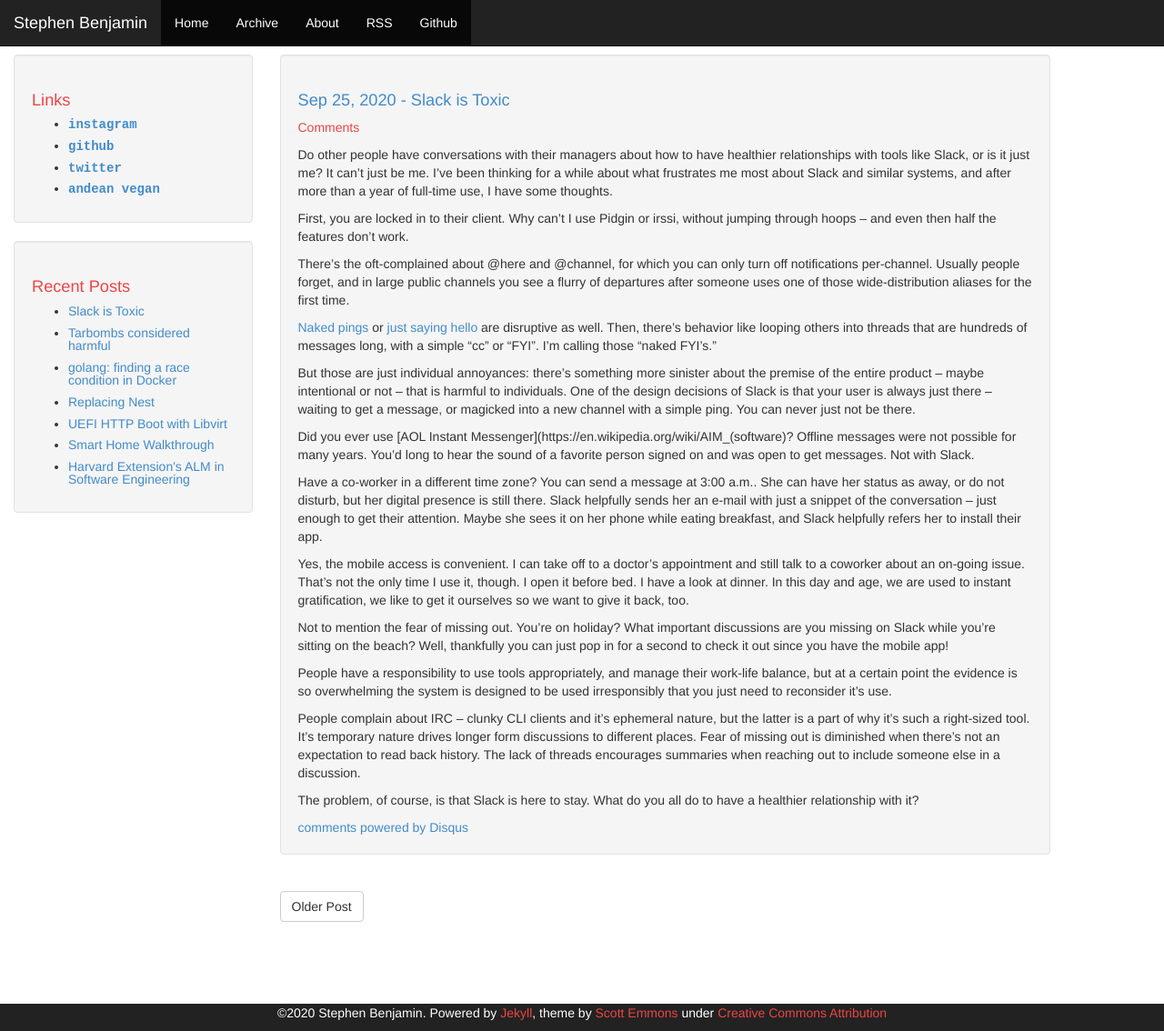
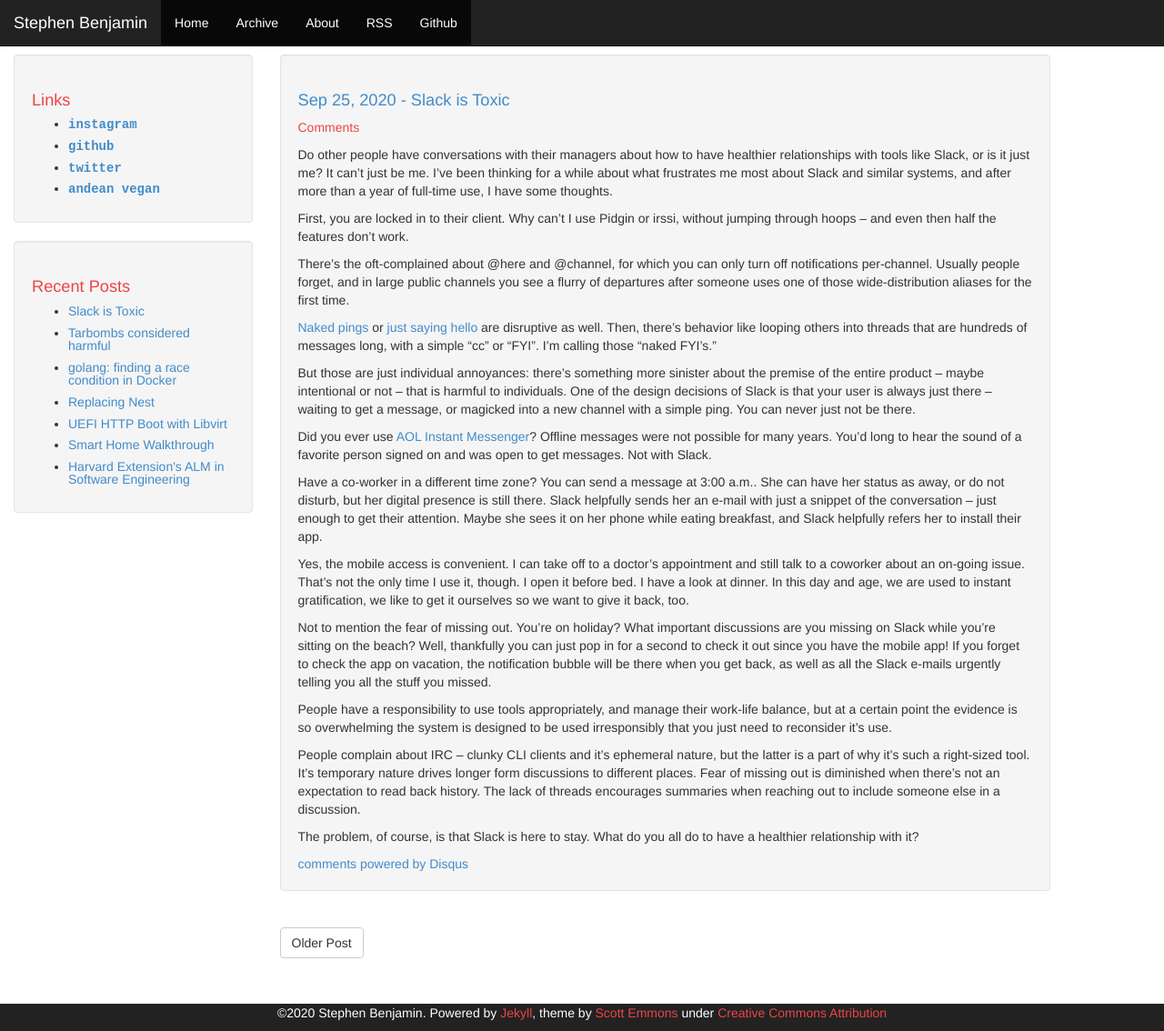
Before and after one commit to stbenjam/stbenjam.github.io, a Jekyll site: the page built from _posts/2020-09-29-slack-is-toxic.md, in a window 1280 px wide and 1134 px high. Shown: the whole window at 91% size. Built offline with Jekyll 4.4.1, drawn with Linux system fonts in a browser that asks for light colours; comment, search, counter and statistics services are not loaded.

Commit message:
Fix link

```diff
--- a/_posts/2020-09-29-slack-is-toxic.md
+++ b/_posts/2020-09-29-slack-is-toxic.md
@@ -35,8 +35,7 @@
 magicked into a new channel with a simple ping. You can never just not
 be there.
 
-Did you ever use [AOL Instant
-Messenger](https://en.wikipedia.org/wiki/AIM_(software)? Offline
+Did you ever use [AOL Instant Messenger](https://en.wikipedia.org/wiki/AIM_(software))? Offline
 messages were not possible for many years. You’d long to hear the sound
 of a favorite person signed on and was open to get messages. Not with
 Slack.
@@ -58,7 +57,10 @@
 Not to mention the fear of missing out.  You’re on holiday? What
 important discussions are you missing on Slack while you’re sitting on
 the beach? Well, thankfully you can just pop in for a second to check it
-out since you have the mobile app!
+out since you have the mobile app! If you forget to check the app on
+vacation, the notification bubble will be there when you get back, as
+well as all the Slack e-mails urgently telling you all the stuff you
+missed.
 
 People have a responsibility to use tools appropriately, and manage
 their work-life balance, but at a certain point the evidence is so
```
